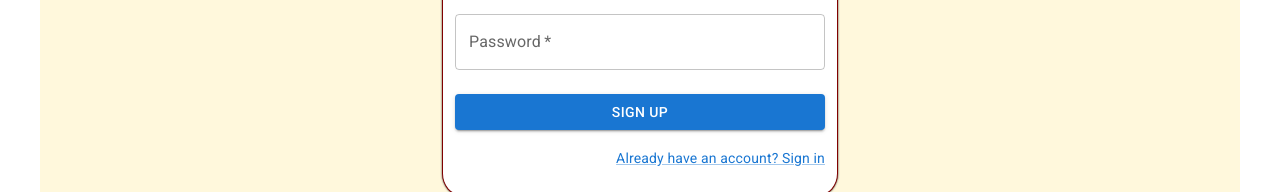
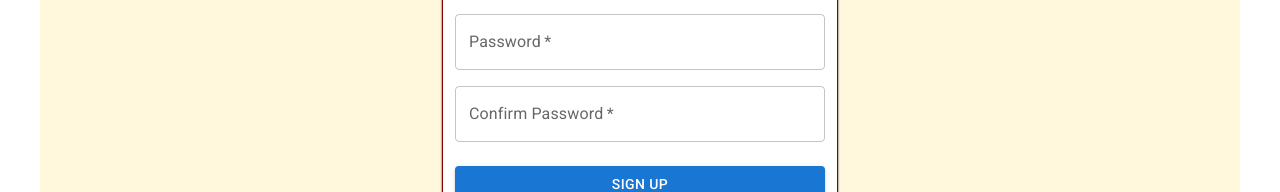
Before and after one commit to StevDev88/It-s-Wine-O-Clock, a Next.js app: page /register in a window 1280 px wide. Shown: the part 388-580 px from the top of the page. Built offline with nearby package versions, Linux system fonts and the light colour scheme; no server answers.

Commit message:
New edit. Pre winelist test

```diff
--- a/package.json
+++ b/package.json
@@ -25,6 +25,7 @@
         "nookies": "^2.5.2",
         "react": "18.2.0",
         "react-dom": "18.2.0",
+        "react-toastify": "^9.1.3",
         "validator": "^13.9.0"
     }
 }
--- a/pages/_app.js
+++ b/pages/_app.js
@@ -8,6 +8,8 @@ import CssBaseline from '@mui/material/CssBaseline';
 import { CacheProvider } from '@emotion/react';
 import theme from '../config/theme';
 import createEmotionCache from '../config/createEmotionCache';
+import { ToastContainer, toast } from 'react-toastify';
+import 'react-toastify/dist/ReactToastify.css';
 
 // Client-side cache, shared for the whole session of the user in the browser.
 const clientSideEmotionCache = createEmotionCache();
@@ -23,6 +25,7 @@ export default function MyApp({ Component, emotionCache = clientSideEmotionCache
                 <ThemeProvider theme={theme}>
                     <CssBaseline />
                     <Layout>
+                        <ToastContainer />
                         <Component {...pageProps} />
                     </Layout>
                 </ThemeProvider>
--- a/pages/api/userLogin.js
+++ b/pages/api/userLogin.js
@@ -11,7 +11,7 @@ export default async (req, res) => {
 
     try {
         if (!email || !password) {
-            return res.status(422).json({ error: "Please fill out all fields." })
+            return res.status(422).json({ message: "Please fill out all fields." })
         }
 
         const user = await User.findOne({ email })
--- a/pages/api/userRegister.js
+++ b/pages/api/userRegister.js
@@ -6,25 +6,33 @@ connectDB()
 
 export default async (req, res) => {
 
+    const { firstName, lastName, email, password } = req.body
+
     try {
+
+        if (!email || !password || !firstName || !lastName) {
+            return res.status(422).json({ message: "Please fill out all fields." })
+        }
+
         if (req.method === 'POST') {
             const { firstName, lastName, email, password } = req.body
             const user = await User.findOne({ email: email })
 
             if (user) {
-                res.status(422).json({ message: "User already exists." })
+                return res.status(422).json({ message: "User already exists." })
             }
 
             console.log(firstName, lastName, email, password)
 
             const hashedPassword = await bcrypt.hash(password, 12)
+
             const newUser = await new User({
                 firstName: firstName,
                 lastName: lastName,
                 email: email,
                 password: hashedPassword
             }).save()
-            res.status(200).json({ message: "Sign Up Success" })
+            return res.status(200).json({ message: "Sign Up Success" })
         }
     } catch (error) {
         console.log(error)
--- a/pages/register.js
+++ b/pages/register.js
@@ -19,6 +19,7 @@ import NextLink from 'next/link'
 import { useRouter } from "next/router";
 import { useSession } from "next-auth/react";
 import { parseCookies } from "nookies";
+import { toast } from "react-toastify";
 
 const defaultTheme = createTheme();
 
@@ -27,11 +28,21 @@ export default function SignUp() {
 
     const [email, setEmail] = useState('')
     const [password, setPassword] = useState('')
+    const [confirmPassword, setConfirmPassword] = useState('')
     const [firstName, setFirstName] = useState('')
     const [lastName, setLastName] = useState('')
 
+
+
     const submitHandler = async (e) => {
         e.preventDefault()
+
+        try {
+
+            if (password !== confirmPassword) {
+                toast.error("Passwords do not match.")
+                return
+            }
 
             const config = {
                 headers: {
@@ -41,8 +52,13 @@ export default function SignUp() {
 
             const { data } = await axios.post(`/api/userRegister`, { firstName, lastName, email, password }, config)
 
-        console.log(data)
+            toast.success(data?.message)
 
+        } catch (error) {
+
+            toast.error(error.response.data.message)
+
+        }
     }
 
     const router = useRouter()
@@ -122,9 +138,20 @@ export default function SignUp() {
                   label="Password"
                   type="password"
                   id="password"
-                  autoComplete="new-password"
                   value={password}
                   onChange={(e) => setPassword(e.target.value)}
+                />
+              </Grid>
+              <Grid item xs={12}>
+                <TextField
+                  required
+                  fullWidth
+                  name="confirmPassword"
+                  label="Confirm Password"
+                  type="password"
+                  id="confirmPassword"
+                  value={confirmPassword}
+                  onChange={(e) => setConfirmPassword(e.target.value)}
                 />
               </Grid>
             </Grid>
```
Also changed, not shown: pages/login.js (+15 -2 lines), 1 other file (tests, documents, lock files or other folders). Lines whose indentation alone changed are shown as unchanged.
